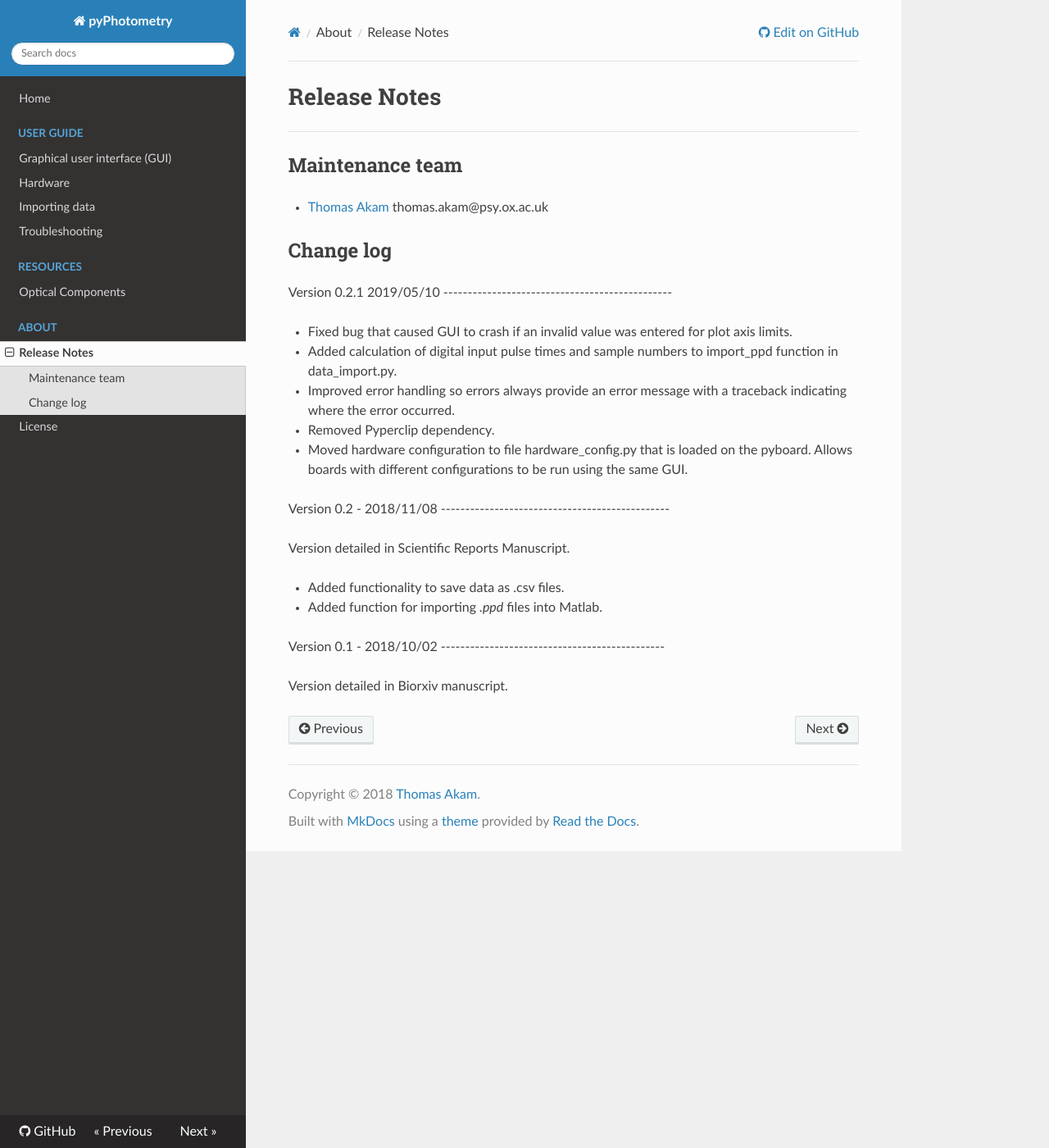
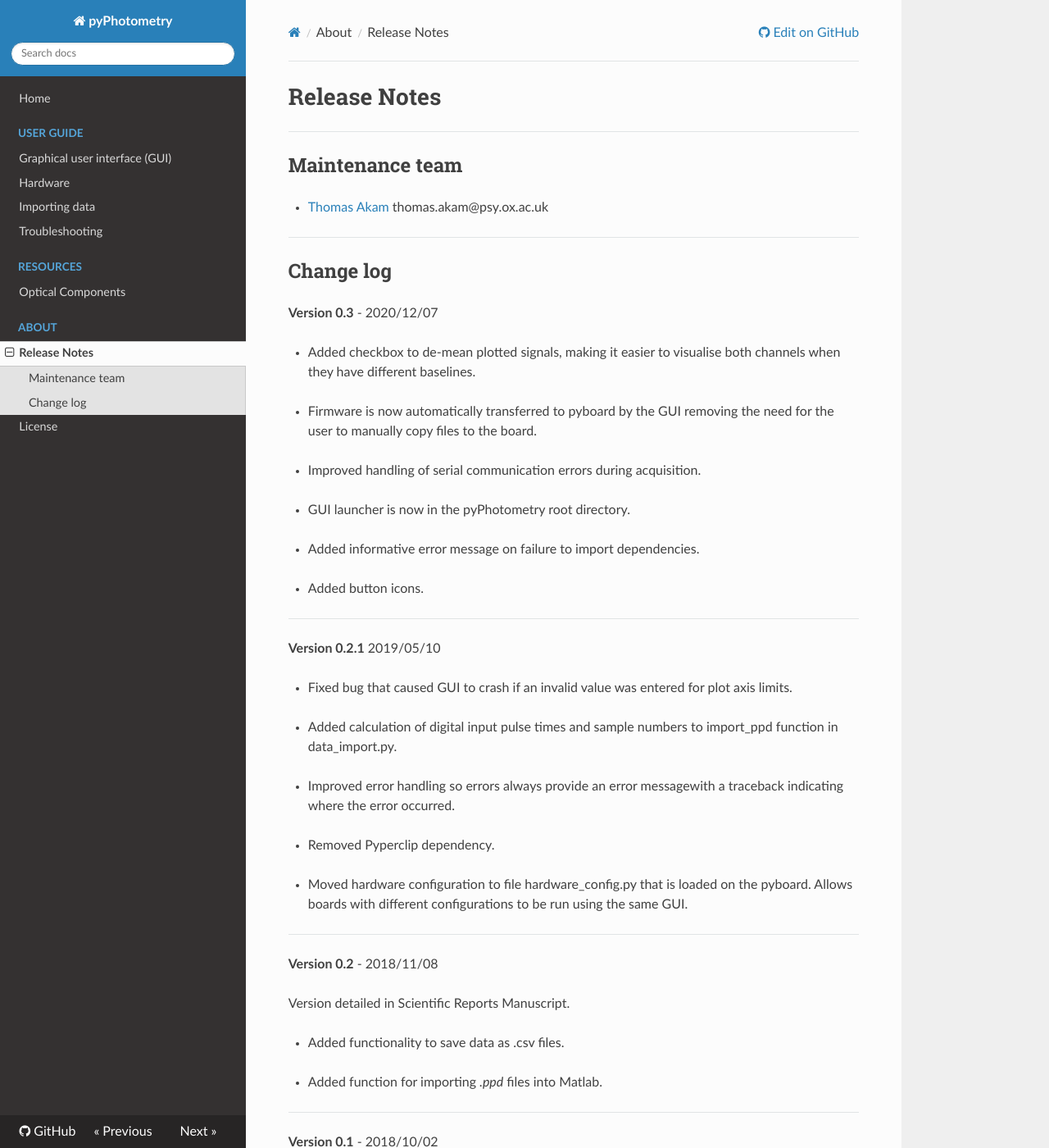
Before and after one commit to pyPhotometry/docs, an MkDocs documentation site: the page built from docs/about/release-notes.md, in a window 1280 px wide and 1400 px high. Shown: the whole window at 82% size. Built offline with MkDocs 1.6.1, drawn with Linux system fonts in a browser that asks for light colours; nearby versions of some CDN libraries; some of the changed text lies outside the part shown.

Commit message:
Updated docs for version 0.3.

```diff
--- a/docs/about/release-notes.md
+++ b/docs/about/release-notes.md
@@ -6,33 +6,50 @@
 
 * [Thomas Akam](https://github.com/ThomasAkam) thomas.akam@psy.ox.ac.uk
 
+---
+
 ## Change log
 
-Version 0.2.1 2019/05/10 -----------------------------------------------
+**Version 0.3** - 2020/12/07
 
-- Fixed bug that caused GUI to crash if an invalid value was entered for
-  plot axis limits.
+- Added checkbox to de-mean plotted signals, making it easier to visualise both channels when they have different baselines.
+#
+- Firmware is now automatically transferred to pyboard by the GUI removing the need for the user to manually copy files to the board.
+#
+- Improved handling of serial communication errors during acquisition.
+#
+- GUI launcher is now in the pyPhotometry root directory.
+#
+- Added informative error message on failure to import dependencies.
+#
+- Added button icons.
 
-- Added calculation of digital input pulse times and sample numbers to
-  import_ppd function in data_import.py.
+---
 
-- Improved error handling so errors always provide an error message
-  with a traceback indicating where the error occurred.
+**Version 0.2.1** 2019/05/10
 
+- Fixed bug that caused GUI to crash if an invalid value was entered for plot axis limits.
+#
+- Added calculation of digital input pulse times and sample numbers to import_ppd function in data_import.py.
+#
+- Improved error handling so errors always provide an error messagewith a traceback indicating where the error occurred.
+#
 - Removed Pyperclip dependency.
+#
+- Moved hardware configuration to file hardware_config.py that is loaded on the pyboard.  Allows boards with different configurations to be run using the same GUI.
 
-- Moved hardware configuration to file hardware_config.py that is loaded
-  on the pyboard.  Allows boards with different configurations to be
-  run using the same GUI.
+---
 
-Version 0.2 - 2018/11/08 -----------------------------------------------
+**Version 0.2** - 2018/11/08
 
 Version detailed in Scientific Reports Manuscript.
 
 - Added functionality to save data as .csv files.
-
+#
 - Added function for importing *.ppd* files into Matlab.
 
-Version 0.1 -  2018/10/02 ----------------------------------------------
+---
+
+**Version 0.1** -  2018/10/02
 
 Version detailed in Biorxiv manuscript.
--- a/mkdocs.yml
+++ b/mkdocs.yml
@@ -22,4 +22,4 @@ nav:
     - Release Notes: about/release-notes.md
     - License: about/license.md
 
-copyright: Copyright &copy; 2018 <a href="/release-notes/">Thomas Akam</a>.
+copyright: Copyright &copy; 2018-2020 <a href="/release-notes/">Thomas Akam</a>.
```
Also changed, not shown: docs/index.md (+14 -16 lines), docs/user-guide/graphical-user-interface.md (+2 -2 lines), docs/user-guide/troubleshooting.md (+21 -1 lines), docs/media/pyPhotometry_GUI.jpg.
